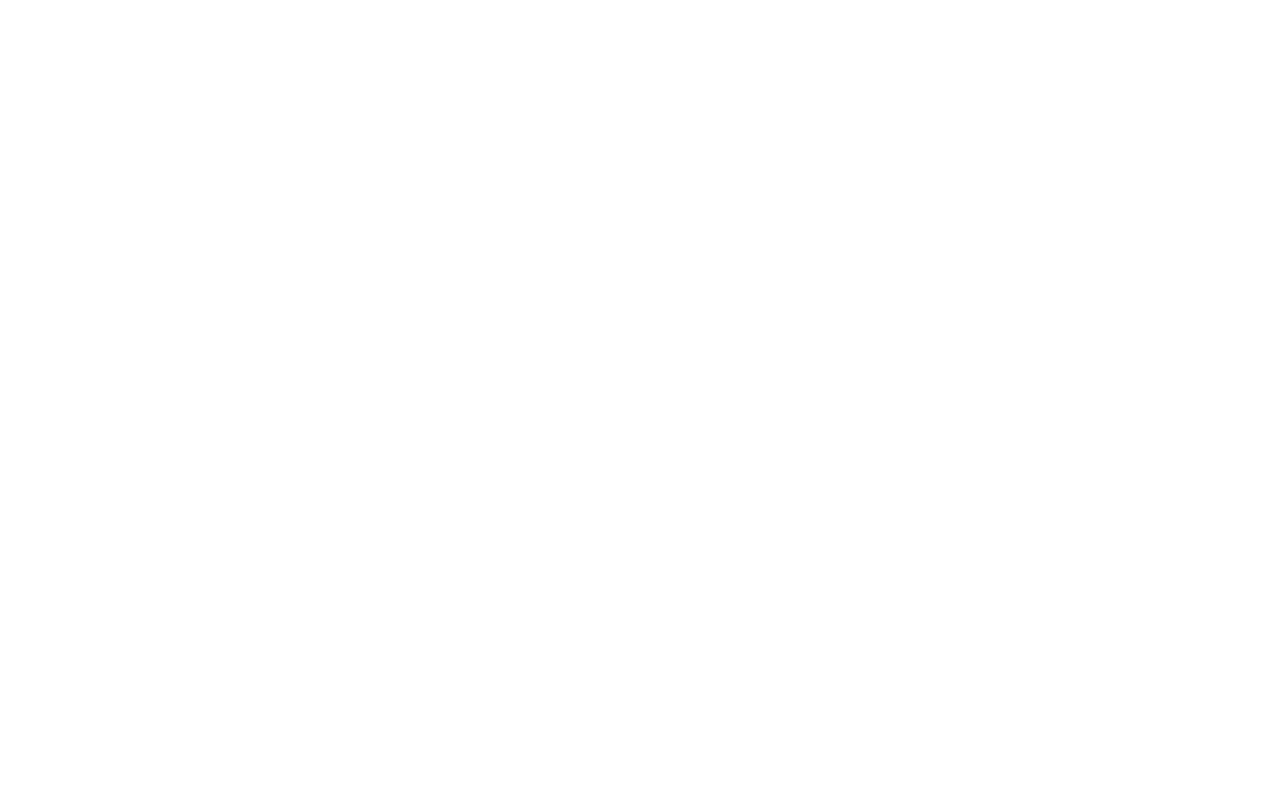
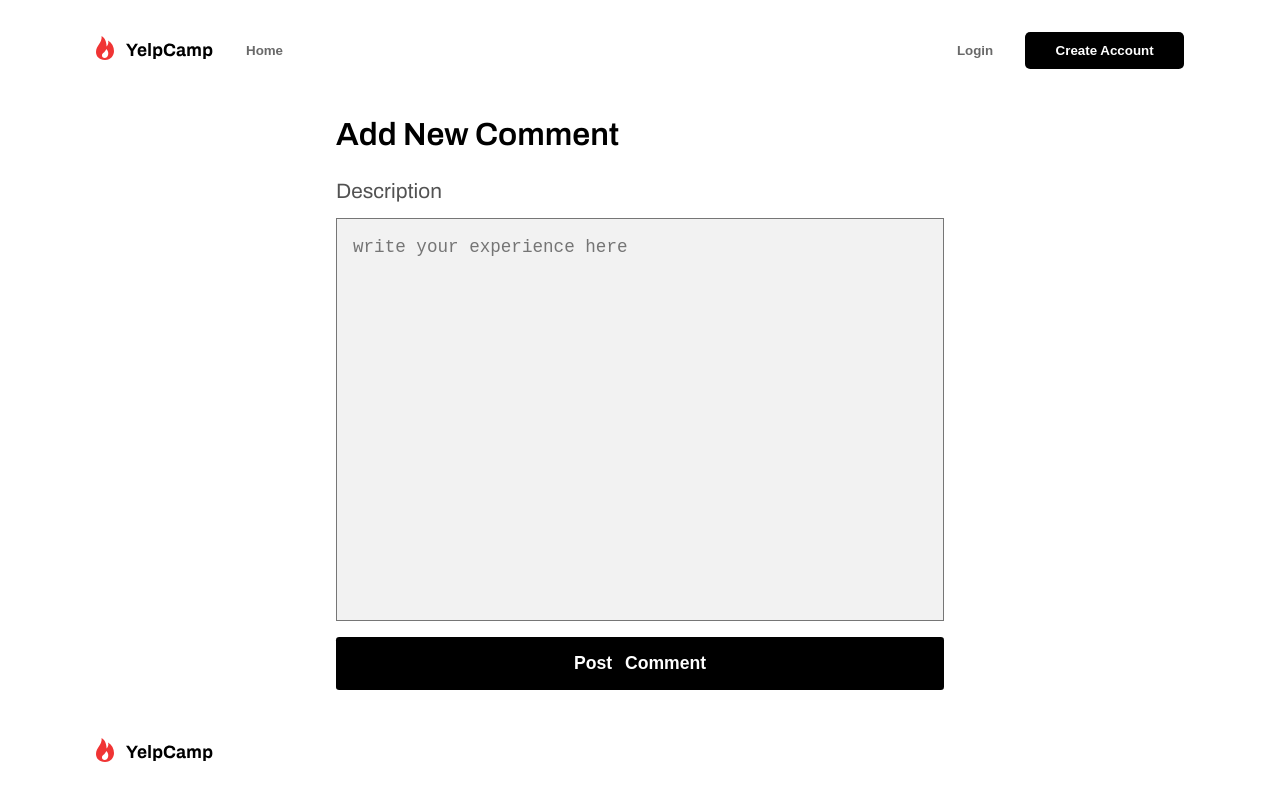
Before and after one commit to paro-418/YelpCamp, a React (Create React App) app in the folder client/: page /post-review in a window 1280 px wide. Before the commit this address had no page. Built offline with nearby package versions, Linux system fonts and the light colour scheme.

Commit message:
created AddCommentPage

```diff
--- a/client/src/App.js
+++ b/client/src/App.js
@@ -1,4 +1,5 @@
 import { Route, Routes } from 'react-router-dom';
+import AddCommentPage from './pages/AddCommentPage/AddCommentPage.js';
 import CampGroundPage from './pages/CampGroundPage/CampGroundPage.js';
 import LandingPage from './pages/LandingPage/LandingPage.js';
 
@@ -8,6 +9,7 @@
       <Routes>
         <Route path='/' element={<LandingPage />} />
         <Route path='/campground' element={<CampGroundPage />} />
+        <Route path='/post-review' element={<AddCommentPage />} />
       </Routes>
     </div>
   );
--- a/client/src/components/Button/Button.js
+++ b/client/src/components/Button/Button.js
@@ -7,6 +7,7 @@
         return props.callFunction ? props.callFunction(argument) : '';
       }}
       className={props.className}
+      type={props.type ? props.type : ''}
     >
       {props.children}
     </button>
--- /dev/null
+++ b/client/src/pages/AddCommentPage/AddCommentPage.js
@@ -0,0 +1,33 @@
+import classes from './AddCommentPage.module.css';
+
+import React from 'react';
+import Header from '../../components/Header/Header';
+import Footer from '../../components/Footer/Footer';
+import Button from '../../components/Button/Button';
+
+const AddCommentPage = () => {
+  return (
+    <main className={classes.main}>
+      <Header />
+      <div className={classes.formContainer}>
+        <h1 className={classes.h1}>Add New Comment</h1>
+        <form action='' className={classes.form}>
+          <label htmlFor='textarea' className={classes.label}>
+            Description
+          </label>
+          <textarea
+            id='textarea'
+            className={classes.textarea}
+            placeholder='write your experience here'
+          ></textarea>
+          <Button type='submit' className={classes.submitBtn}>
+            Post Comment
+          </Button>
+        </form>
+      </div>
+      <Footer />
+    </main>
+  );
+};
+
+export default AddCommentPage;
--- /dev/null
+++ b/client/src/pages/AddCommentPage/AddCommentPage.module.css
@@ -0,0 +1,73 @@
+.main {
+  height: 100vh;
+  width: 100vw;
+  padding: 2rem 6rem;
+  display: flex;
+  flex-direction: column;
+  gap: 3rem;
+  overflow: hidden;
+}
+
+.formContainer {
+  padding: 0 15rem;
+  flex-grow: 1;
+  display: flex;
+  flex-direction: column;
+}
+
+.h1 {
+  margin-bottom: 1.7rem;
+}
+
+.form {
+  flex-grow: 1;
+  display: flex;
+  flex-direction: column;
+  gap: 1rem;
+}
+.label {
+  font-size: 1.3rem;
+  color: rgb(82, 82, 82);
+}
+.textarea {
+  flex-grow: 1;
+  font-size: 1.1rem;
+  line-height: 1.4;
+  background-color: rgb(242, 242, 242);
+  resize: none;
+  padding: 1rem;
+}
+
+.submitBtn {
+  background-color: #000;
+  color: #fff;
+  font-weight: bold;
+  font-size: 1.1rem;
+  border: none;
+  border-radius: 0.2rem;
+  padding: 1rem 0;
+  word-spacing: 0.5rem;
+  cursor: pointer;
+}
+
+@media screen and (max-width: 640px) {
+  .main {
+    padding: 2rem;
+    gap: 1rem;
+  }
+  .formContainer {
+    padding: 0;
+  }
+  .h1 {
+    font-size: 1.5rem;
+  }
+  .label {
+    font-size: 1.1rem;
+  }
+  .textarea {
+    font-size: 1rem;
+  }
+  .submitBtn {
+    font-size: 1rem;
+  }
+}
--- a/client/src/pages/LandingPage/LandingPage.js
+++ b/client/src/pages/LandingPage/LandingPage.js
@@ -14,7 +14,7 @@
         </div>
 
         <div className={classes.subContainer}>
-          <h1>Explore the best camps on Earth.</h1>
+          <h1 className={classes.h1}>Explore the best camps on Earth.</h1>
           <p className={classes.description}>
             YelpCamp is a curated list of best camping spots on Earth.
             Unfiltered and Unbiased reviews
--- a/client/src/pages/LandingPage/LandingPage.module.css
+++ b/client/src/pages/LandingPage/LandingPage.module.css
@@ -8,7 +8,7 @@
   padding: 3rem 9rem;
 }
 
-h1 {
+.h1 {
   font-size: 3.5rem;
   margin-top: 6rem;
 }
```
